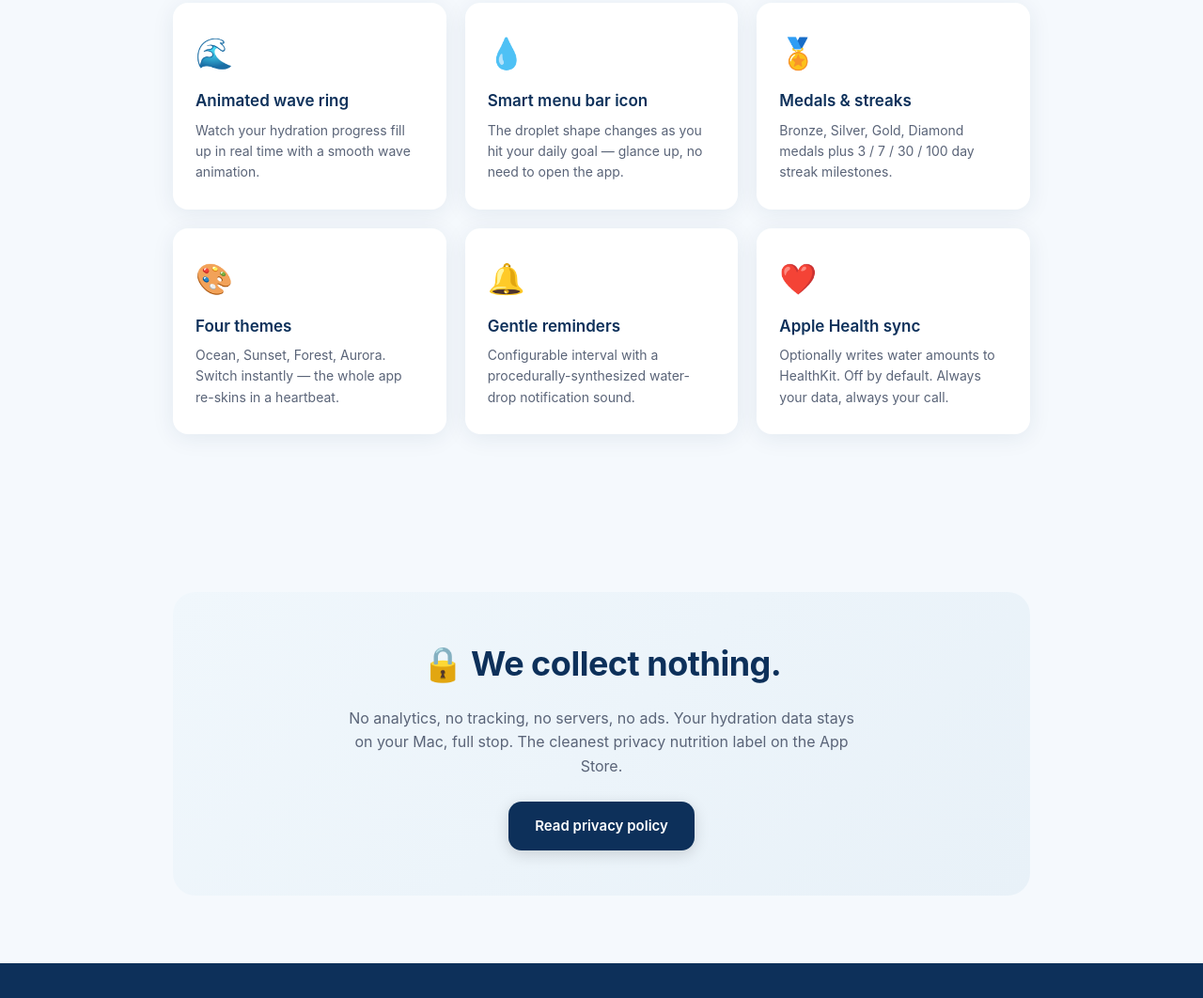
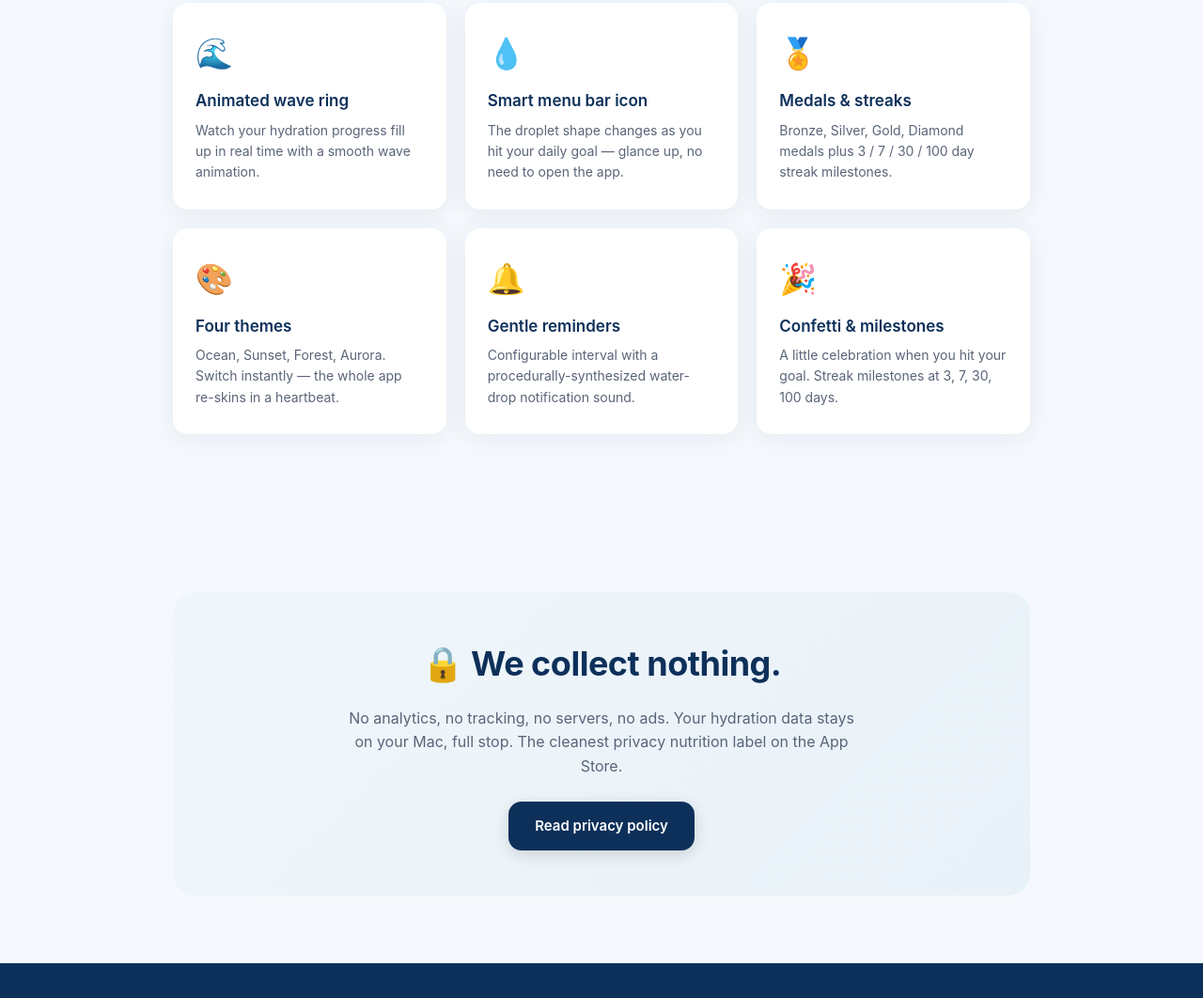
Before and after one commit to pentapod-official/waterreminder-website, a plain HTML site: page index.html in a window 1280 px wide. Shown: the part 842-1904 px from the top of the page at 94% size. Drawn offline with Linux system fonts and the light colour scheme.

Commit message:
Remove HealthKit mentions

```diff
--- a/index.html
+++ b/index.html
@@ -217,9 +217,9 @@
         <p>Configurable interval with a procedurally-synthesized water-drop notification sound.</p>
       </div>
       <div class="feature">
-        <span class="feature-icon">❤️</span>
-        <h3>Apple Health sync</h3>
-        <p>Optionally writes water amounts to HealthKit. Off by default. Always your data, always your call.</p>
+        <span class="feature-icon">🎉</span>
+        <h3>Confetti & milestones</h3>
+        <p>A little celebration when you hit your goal. Streak milestones at 3, 7, 30, 100 days.</p>
       </div>
     </div>
   </div>
```
Also changed, not shown: privacy.html (+0 -2 lines).
